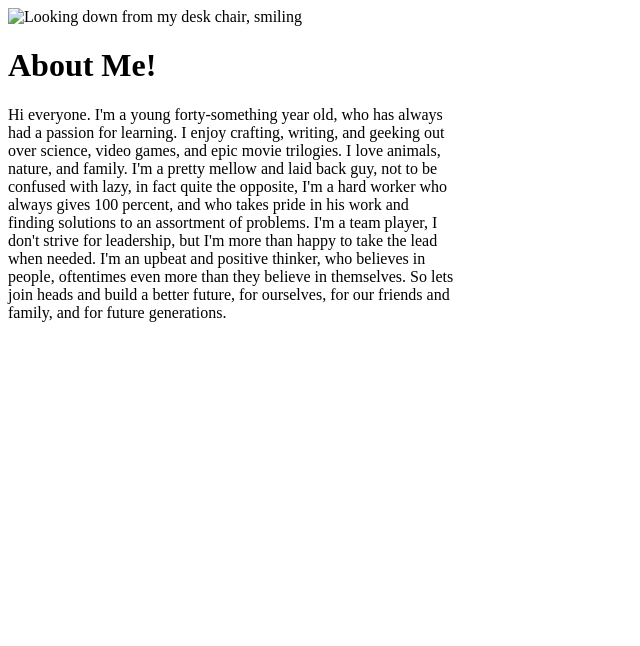
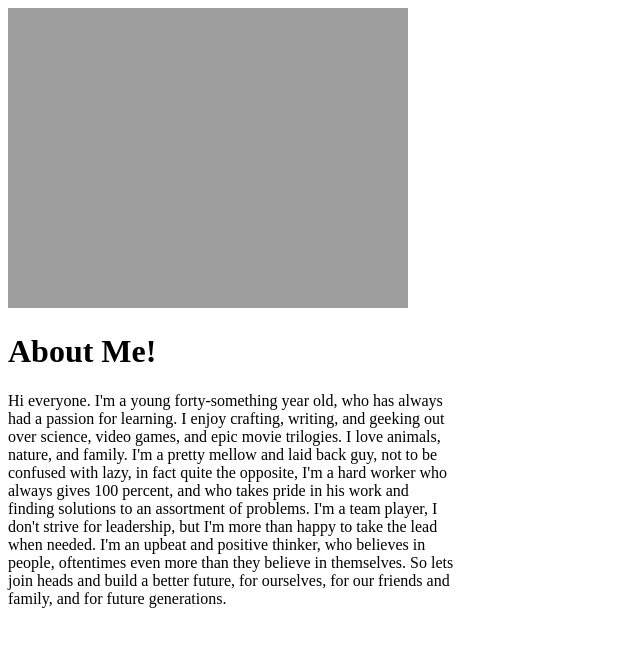
Before and after one commit to EChav3911/html-resume, a plain HTML site: page AboutMe.html in a window 1280 px wide. Shown: the whole page, without its empty margins (0-640 px from the left). Drawn offline with Linux system fonts and the light colour scheme; the site is published under a folder, as on GitHub Pages, so addresses that start at the root find nothing.

Commit message:
Update AboutMe.html

```diff
--- a/AboutMe.html
+++ b/AboutMe.html
@@ -6,7 +6,7 @@
     <title>About Me Page</title>
 </head>
 <body>
-    <img src="/images/IMG_2536.JPG" alt="Looking down from my desk chair, smiling" width="400">
+    <img src="./Images/IMG_2536.JPG" alt="Looking down from my desk chair, smiling" width="400">
     <h1>About Me!</h1>
     <p style="width: 450px">Hi everyone. I'm a young forty-something year old, who has always had a passion for learning.  I enjoy crafting, writing, and geeking out over science, video games, and epic movie trilogies.  I love animals, nature, and family. I'm a pretty mellow and laid back guy, not to be confused with lazy, in fact quite the opposite, I'm a hard worker who always gives 100 percent, and who takes pride in his work and finding solutions to an assortment of problems.  I'm a team player, I don't strive for leadership, but I'm more than happy to take the lead when needed. I'm an upbeat and positive thinker, who believes in people, oftentimes even more than they believe in themselves. So lets join heads and build a better future, for ourselves, for our friends and family, and for future generations. </p>
 
```
